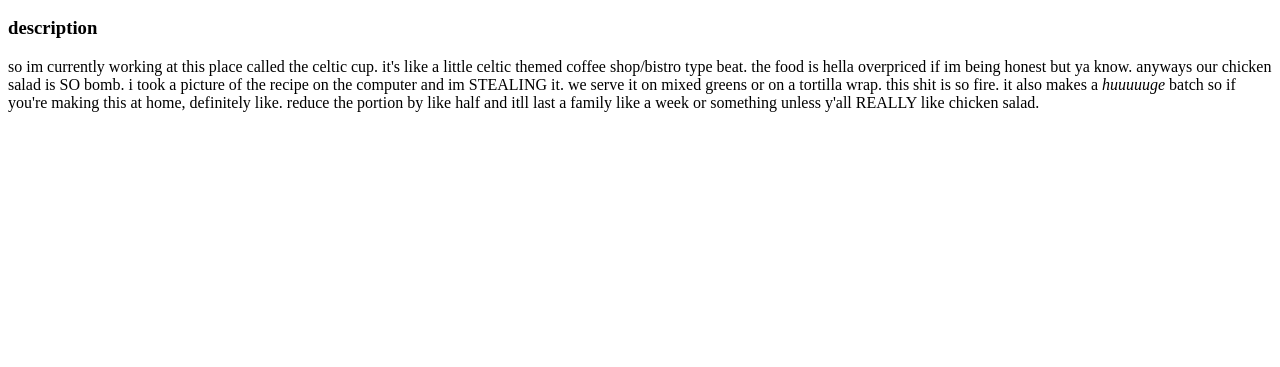
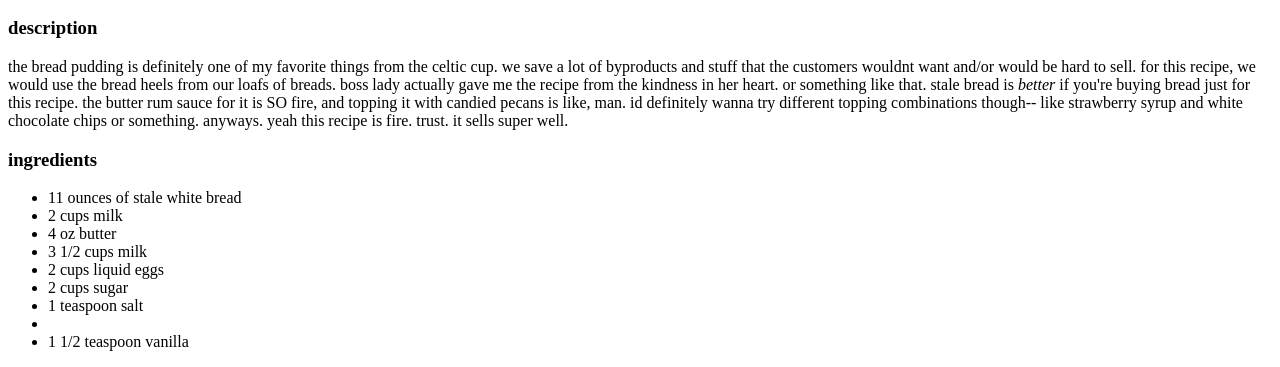
Before and after one commit to skeoswf/odin-recipes, a plain HTML site: page recipes/celticcupbreadpudding.html in a window 1280 px wide. Shown: the part 700-1067 px from the top of the page. Before the commit the page ends 828 px from the top, so only its background shows below. Drawn offline with Linux system fonts and the light colour scheme.

Commit message:
Add ingredients for bread pudding

```diff
--- a/recipes/celticcupbreadpudding.html
+++ b/recipes/celticcupbreadpudding.html
@@ -14,10 +14,23 @@
         <p><sup><em>this was pulled from google images but i mean shit it looks similar. ours also has a sauce and we top it w pecans.</em></sup></p>
 
         <h3>description</h3>
-        <p>so im currently working at this place called the celtic cup. it's like a little celtic themed coffee shop/bistro type beat.
-            the food is hella overpriced if im being honest but ya know. anyways our chicken salad is SO bomb. i took a picture of the recipe
-            on the computer and im STEALING it. we serve it on mixed greens or on a tortilla wrap. this shit is so fire. it also makes a
-            <em>huuuuuge</em> batch so if you're making this at home, definitely like. reduce the portion by like half and itll last a family like
-            a week or something unless y'all REALLY like chicken salad.
+        <p>the bread pudding is definitely one of my favorite things from the celtic cup. we save a lot of byproducts and stuff that the customers wouldnt
+            want and/or would be hard to sell. for this recipe, we would use the bread heels from our loafs of breads. boss lady actually gave me the recipe
+            from the kindness in her heart. or something like that. stale bread is <em>better</em> if you're buying bread just for this recipe. the butter
+            rum sauce for it is SO fire, and topping it with candied pecans is like, man. id definitely wanna try different topping combinations though--
+            like strawberry syrup and white chocolate chips or something. anyways. yeah this recipe is fire. trust. it sells super well.</p>
+
+        <h3>ingredients</h3>
+        <ul>
+            <li>11 ounces of stale white bread</li>
+            <li>2 cups milk</li>
+            <li>4 oz butter</li>
+            <li>3 1/2 cups milk</li>
+            <li>2 cups liquid eggs</li>
+            <li>2 cups sugar</li>
+            <li>1 teaspoon salt<li>
+            <li>1 1/2 teaspoon vanilla</li>
+        </ul>
+
     </body>
 </html>
```
